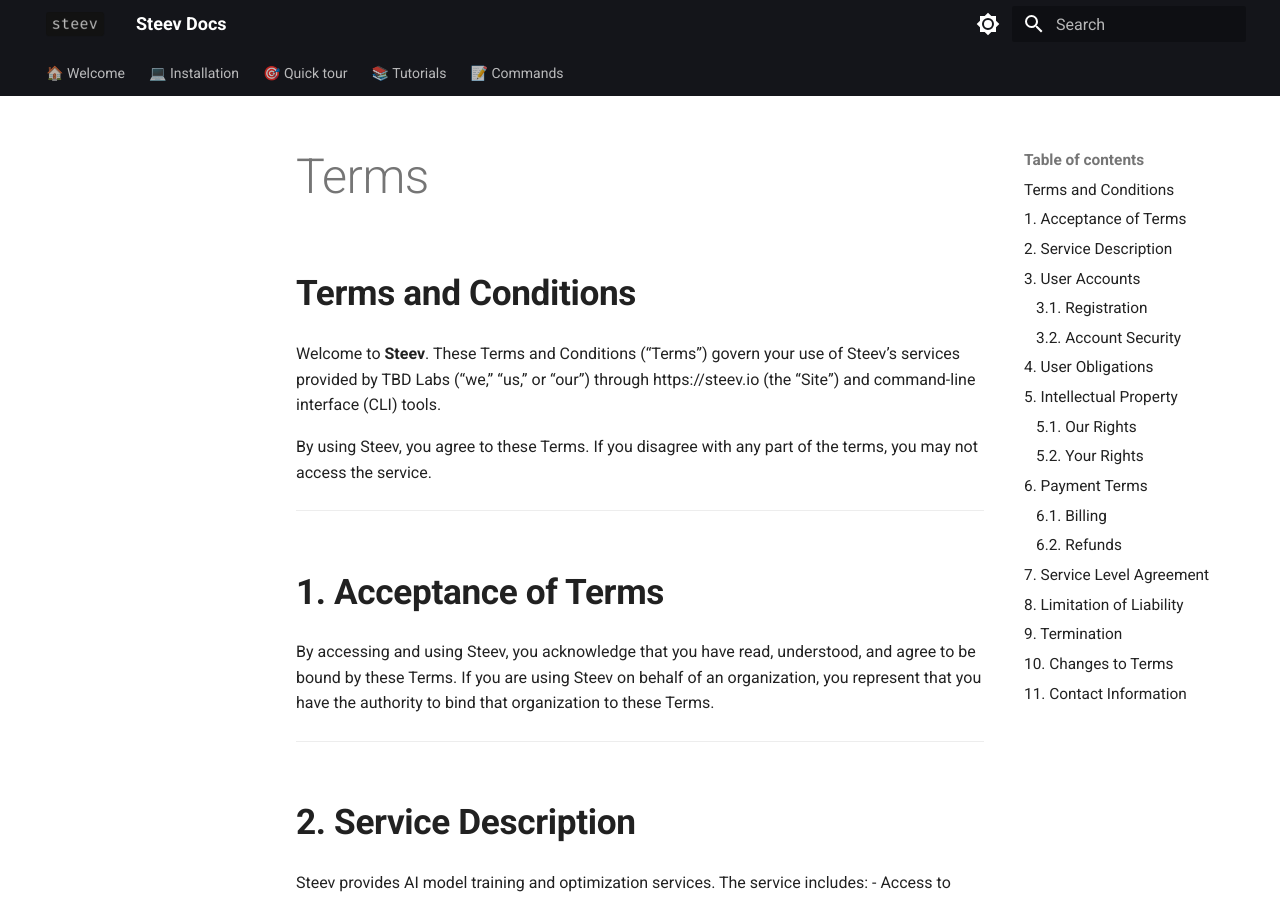
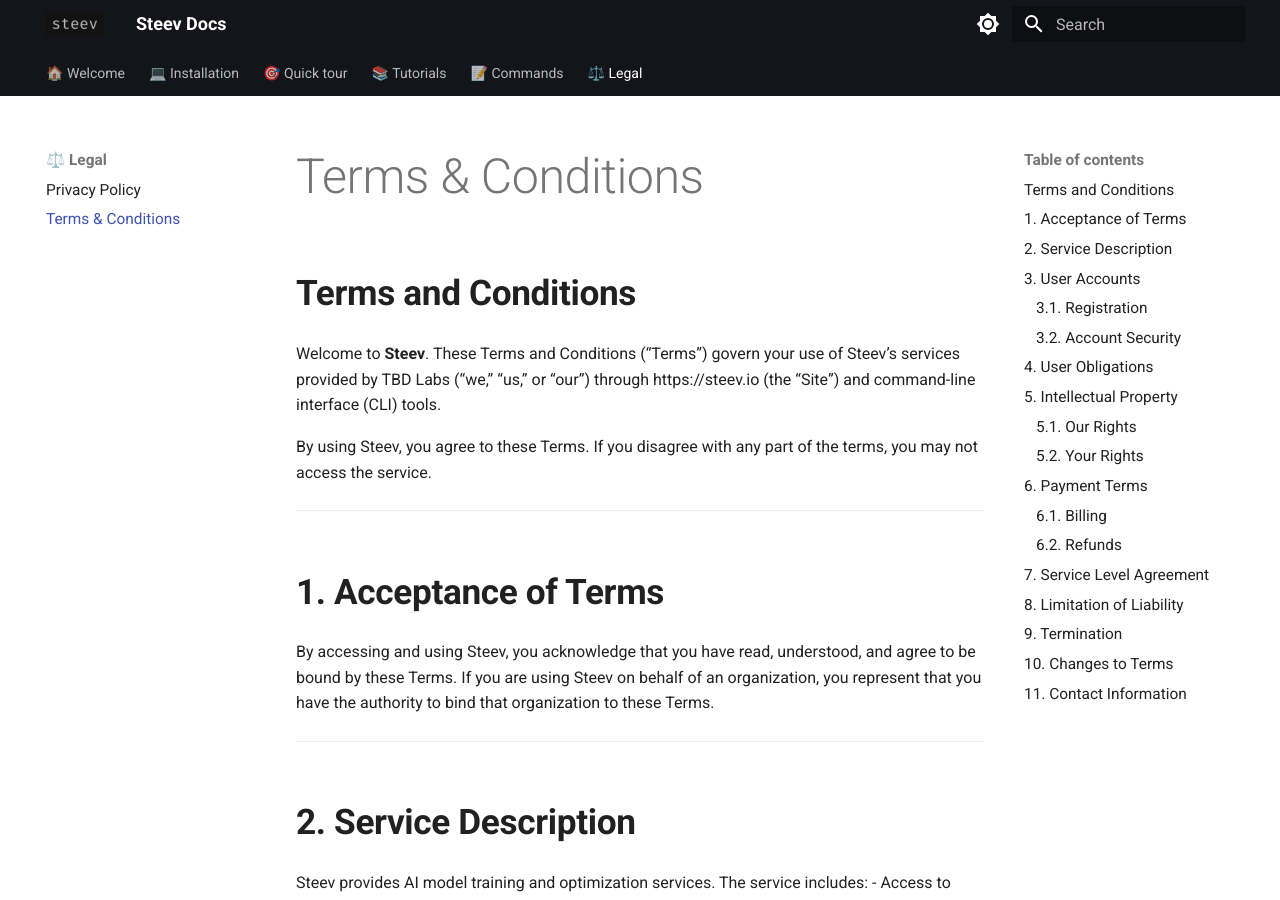
Before and after one commit to TBD-Labs-AI/steev-docs, an MkDocs documentation site: the page built from docs/terms.md, in a window 1280 px wide and 900 px high. Built offline with MkDocs 1.6.1 and Material for MkDocs 9.7.7, drawn with Linux system fonts in a browser that asks for light colours; some of the changed text lies outside the part shown.

Commit message:
Update Legal

```diff
--- a/mkdocs.yml
+++ b/mkdocs.yml
@@ -11,6 +11,9 @@
   - 📝 Commands:
     - Authentication: command/auth.md
     - Run: command/run.md
+  - ⚖️ Legal:
+    - Privacy Policy: privacy.md
+    - Terms & Conditions: terms.md
 
 theme:
   name: material
```
